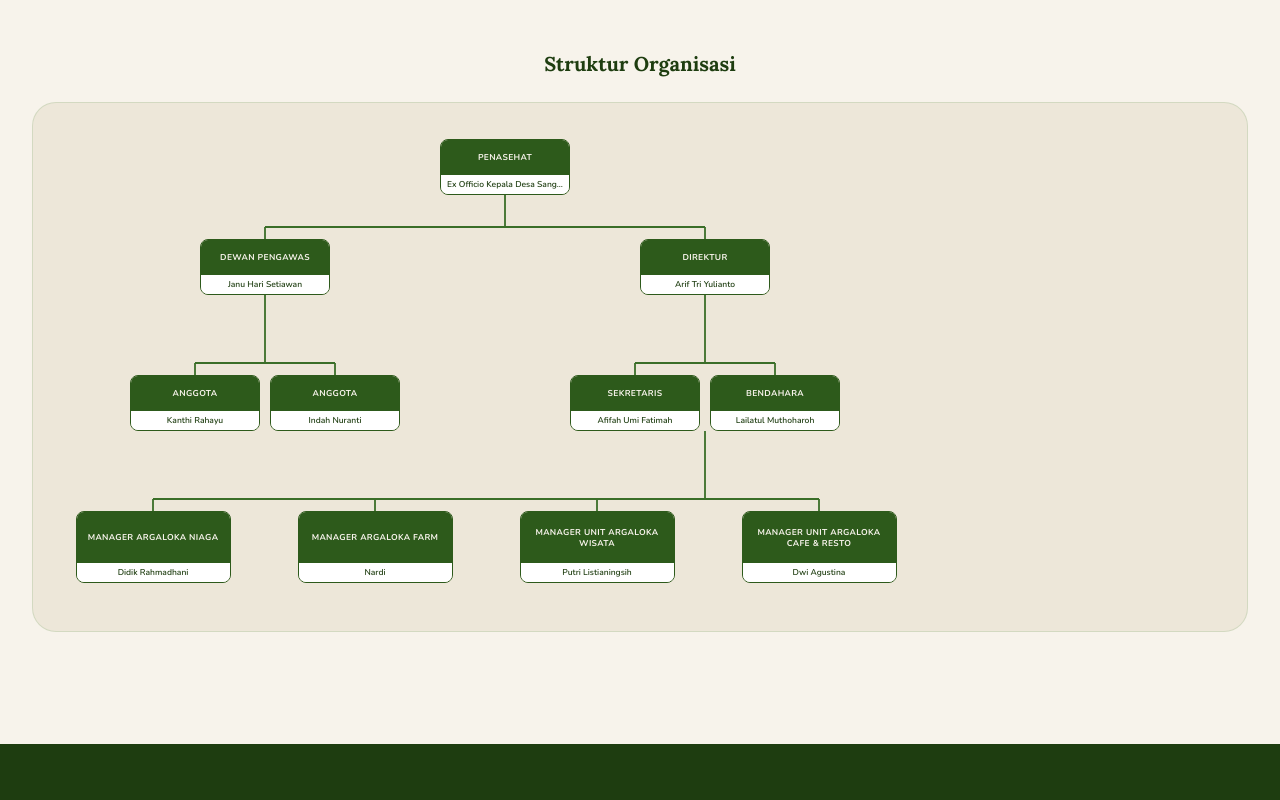
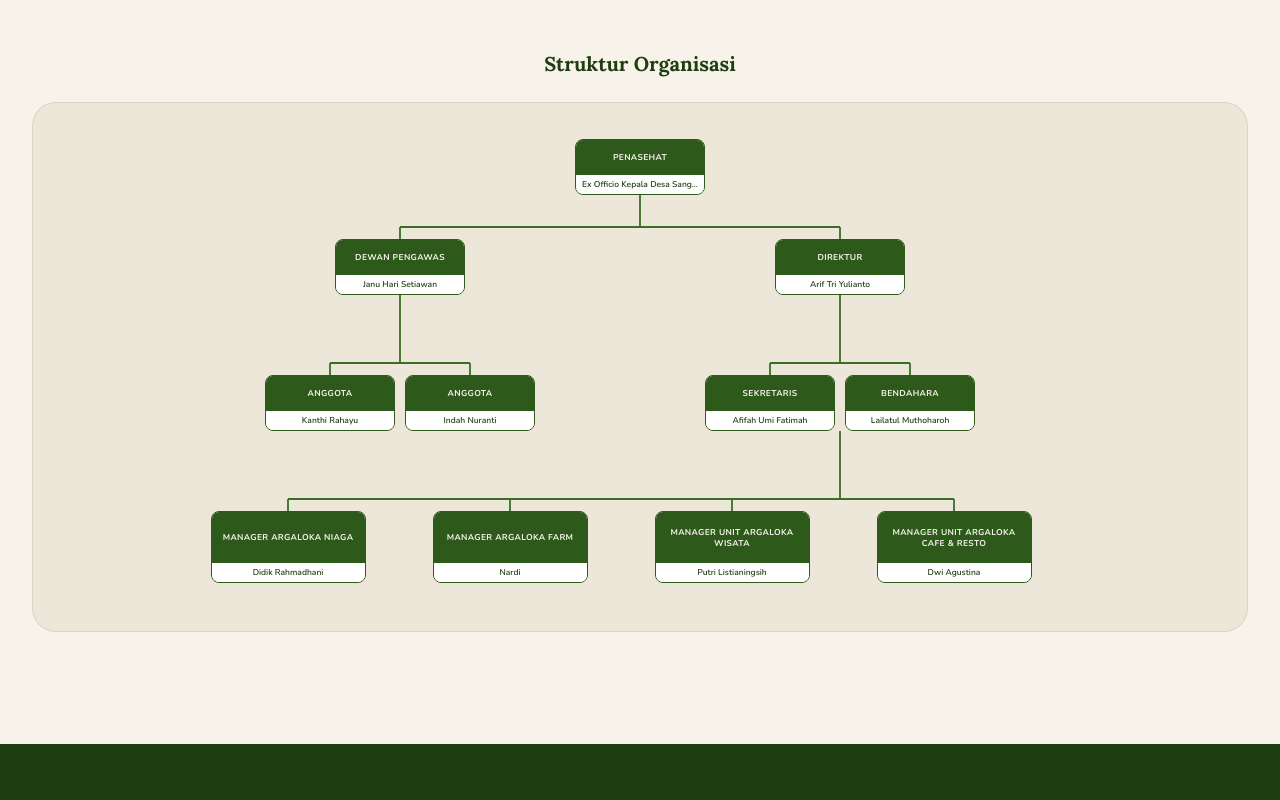
Before and after one commit to Khalisya21/Redesign-Website-BUMDes-Argaloka-, a React (Vite) app: page / in a window 1280 px wide. Shown: the part 1760-2560 px from the top of the page. Built offline with nearby package versions, Linux system fonts and the light colour scheme; the HTML template or start-up script is replaced by a standard one.

Commit message:
fix: perbaiki posisi struktur organisasi dan galeri agar center

```diff
--- a/src/App.tsx
+++ b/src/App.tsx
@@ -776,9 +776,22 @@
   const cx = (k: keyof typeof n) => n[k].cx
 
   return (
-    <div style={{ overflowX: "auto", paddingBottom: "4px" }}>
-      <div style={{ position: "relative", width: `${W}px`, height: `${H}px` }}>
-        {/* ── SVG connector lines ── */}
+<div
+      style={{
+        overflowX: "auto",
+        paddingBottom: "4px",
+        display: "flex",
+        justifyContent: "center",
+      }}
+    >
+      <div
+        style={{
+          position: "relative",
+          width: `${W}px`,
+          height: `${H}px`,
+          flexShrink: 0,
+        }}
+      >        {/* ── SVG connector lines ── */}
         <svg
           viewBox={`0 0 ${W} ${H}`}
           style={{
@@ -1941,26 +1954,29 @@
           </h2>
         </div>
 
-        <div className="columns-2 md:columns-3 lg:columns-4 gap-4 space-y-4">
+        {/* Ganti dari CSS columns (masonry) ke CSS Grid supaya rapi & center */}
+        <div className="grid grid-cols-2 md:grid-cols-3 lg:grid-cols-4 gap-4 justify-items-center">
           {GALERI.map((img, i) => (
             <div
               key={i}
-              className="break-inside-avoid rounded-2xl overflow-hidden cursor-pointer group"
+              className="w-full rounded-2xl overflow-hidden cursor-pointer group"
               onClick={() => setSelected(img)}
-              style={{ border: "1px solid rgba(107,158,94,0.15)" }}
+              style={{
+                border: "1px solid rgba(107,158,94,0.15)",
+                aspectRatio: i % 3 === 0 ? "3 / 4" : "4 / 3", // variasi tinggi tetap ada
+              }}
             >
               <img
                 src={img}
                 alt={`Galeri ${i + 1}`}
-                className="w-full object-cover group-hover:scale-105 transition-transform duration-500"
-                style={{ height: i % 3 === 0 ? "220px" : "160px" }}
+                className="w-full h-full object-cover group-hover:scale-105 transition-transform duration-500"
               />
             </div>
           ))}
         </div>
       </div>
 
-      {/* Lightbox */}
+      {/* Lightbox tetap sama, tidak perlu diubah */}
       {selected && (
         <div
           className="fixed inset-0 z-50 flex items-center justify-center p-4"
```
